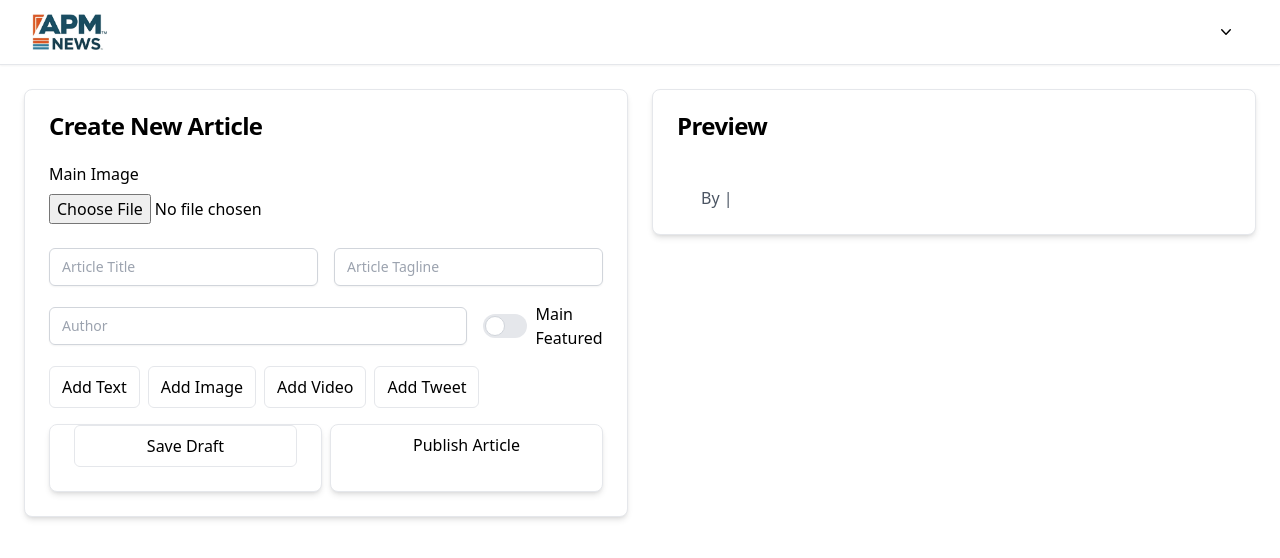
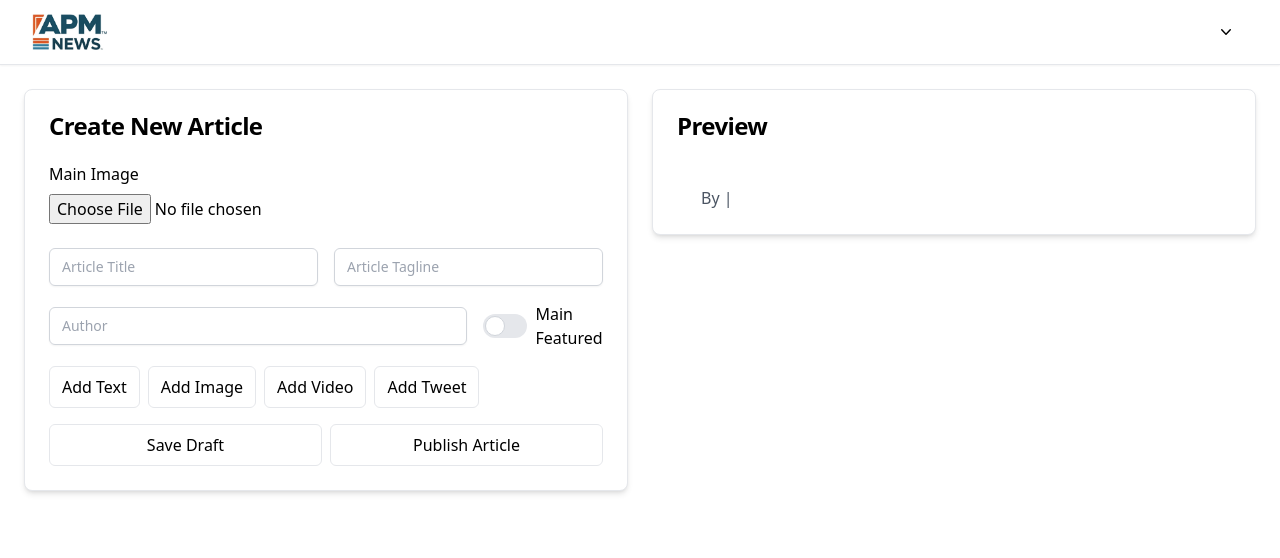
Before and after one commit to jonquixote/News247, a React (Create React App) app: page /admin in a window 1280 px wide. Shown: the top 558 px of the page. Built offline with nearby package versions, Linux system fonts and the light colour scheme.

Commit message:
Admin Article edit publish status4 - 'the johnny touch'

```diff
--- a/src/components/admin/AdminArticleEditor.js
+++ b/src/components/admin/AdminArticleEditor.js
@@ -287,7 +287,7 @@ const AdminArticleEditor = () => {
       if (status === 'published') {
         setPublishStatus('published');
         setTimeout(() => {
-          navigate(`/admin/articles/${response.data._id}`);
+          navigate(`/articles/${response.data._id}`);
         }, 3000);
       } else {
         navigate('/admin/articles');
@@ -395,15 +395,10 @@ const AdminArticleEditor = () => {
                 </div>
 
                 <div className="flex justify-end space-x-2 mt-6">
-                  <Card className="w-1/2">
-                    <CardContent className="p-4">
                   <Button onClick={() => saveArticle('draft')} variant="outline" className="w-full">Save Draft</Button>
-                    </CardContent>
-                  </Card>
-                  <Card className="w-1/2 bg-green-50">
-                    <CardContent className="p-4">
                   <Button
                     onClick={() => saveArticle('published')}
+                    variant={'outline'}
                     className={`w-full ${publishStatus === 'publishing' ? 'animate-spin' : ''} ${publishStatus === 'published' ? 'bg-green-500' : ''}`}
                     disabled={publishStatus !== 'idle'}
                   >
@@ -411,8 +406,6 @@ const AdminArticleEditor = () => {
                     {publishStatus === 'publishing' && '🌐'}
                     {publishStatus === 'published' && 'Published!'}
                   </Button>
-                    </CardContent>
-                  </Card>
                 </div>
               </div>
             </CardContent>
```
Lines whose indentation alone changed are shown as unchanged.
